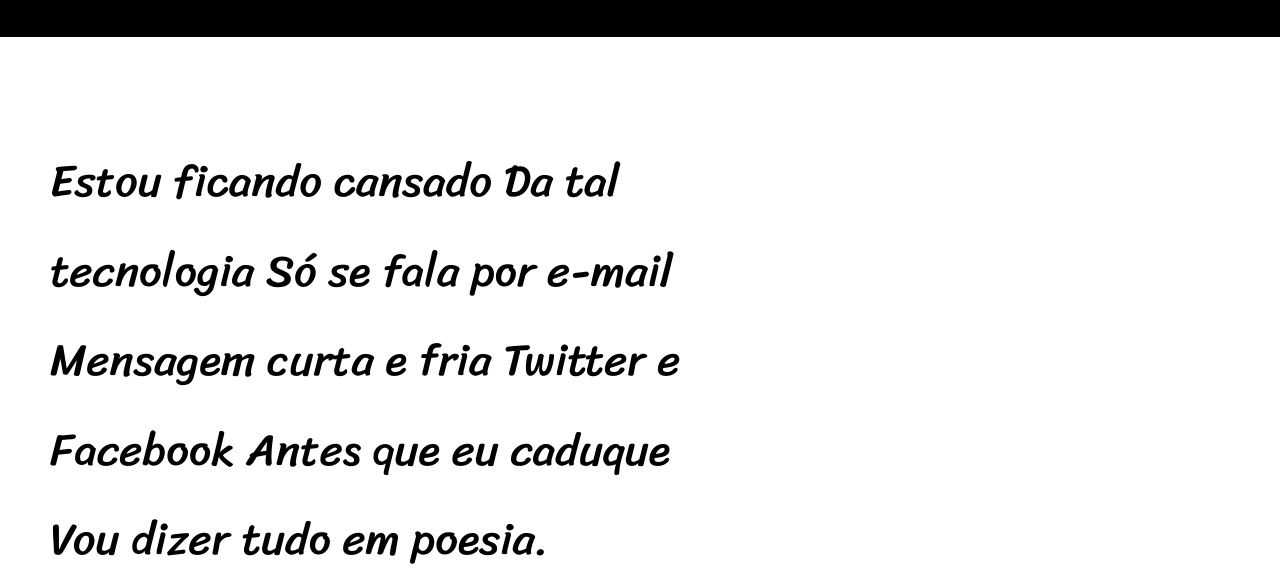
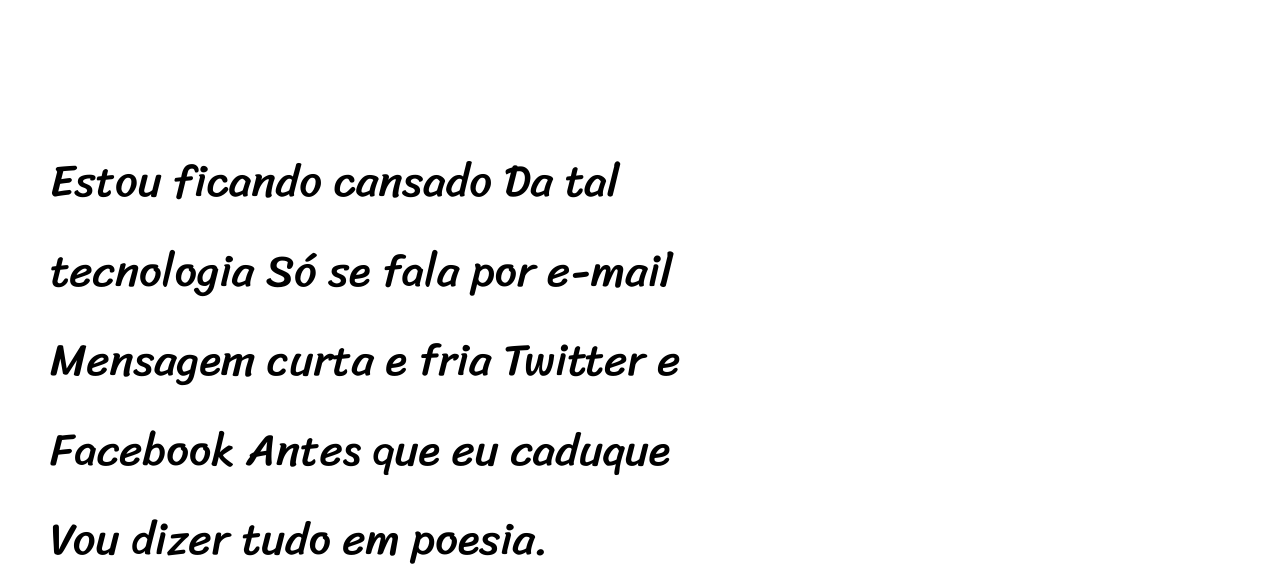
Before and after one commit to alexsantos1910/desafio-cordel, a plain HTML site: page index.html in a window 1280 px wide. Shown: the part 223-800 px from the top of the page. Drawn offline with Linux system fonts and the light colour scheme.

Commit message:
Update style.css

```diff
--- a/style.css
+++ b/style.css
@@ -5,10 +5,6 @@
 *{
     padding: 0;
     margin: 0;
-}
-body {
-    background-color: black;
-    min-width: 400px;
 }
 
 header {
```
